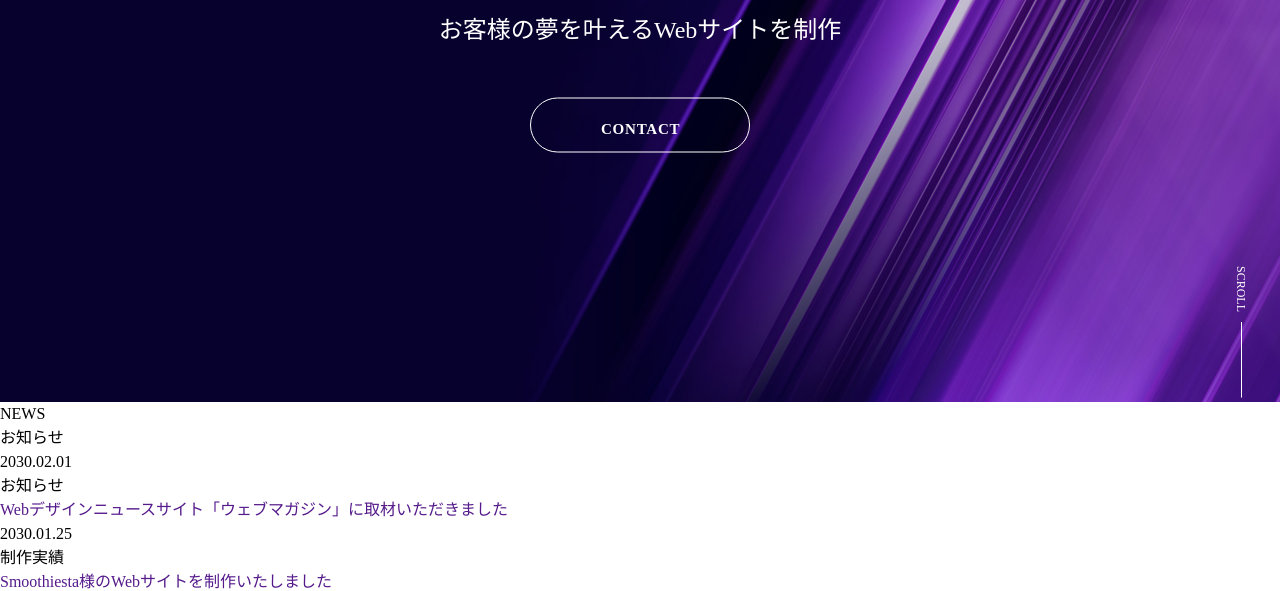
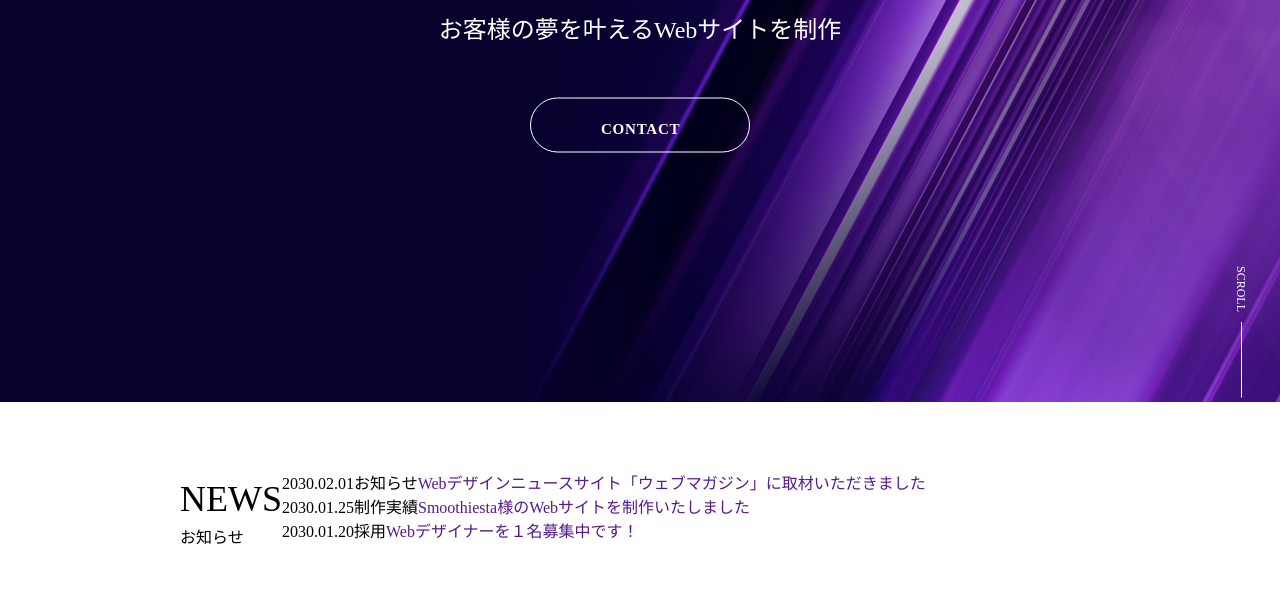
Before and after one commit to yasu7311/web-design-specialist, a plain HTML site: page index.html in a window 1280 px wide. Shown: the part 366-957 px from the top of the page. Drawn offline with Linux system fonts and the light colour scheme.

Commit message:
NEWSをコーディングした。

```diff
--- a/sass/style.scss
+++ b/sass/style.scss
@@ -121,3 +121,24 @@ header {
       }
   }
 }
+
+.news {
+  display: flex;
+  max-width: 950px;
+  width: 100%;
+  margin: 70px auto;
+  padding: 0 15px;
+  .news-title {
+    display: inline-block;
+    .sub-title {
+      font-size: 2.25rem;
+    }
+  }
+
+  .news-list {
+    // display: flex;
+    .news-item {
+      display: flex;
+    }
+  }
+}
```
Also changed, not shown: css/style.css, 1 other file.
